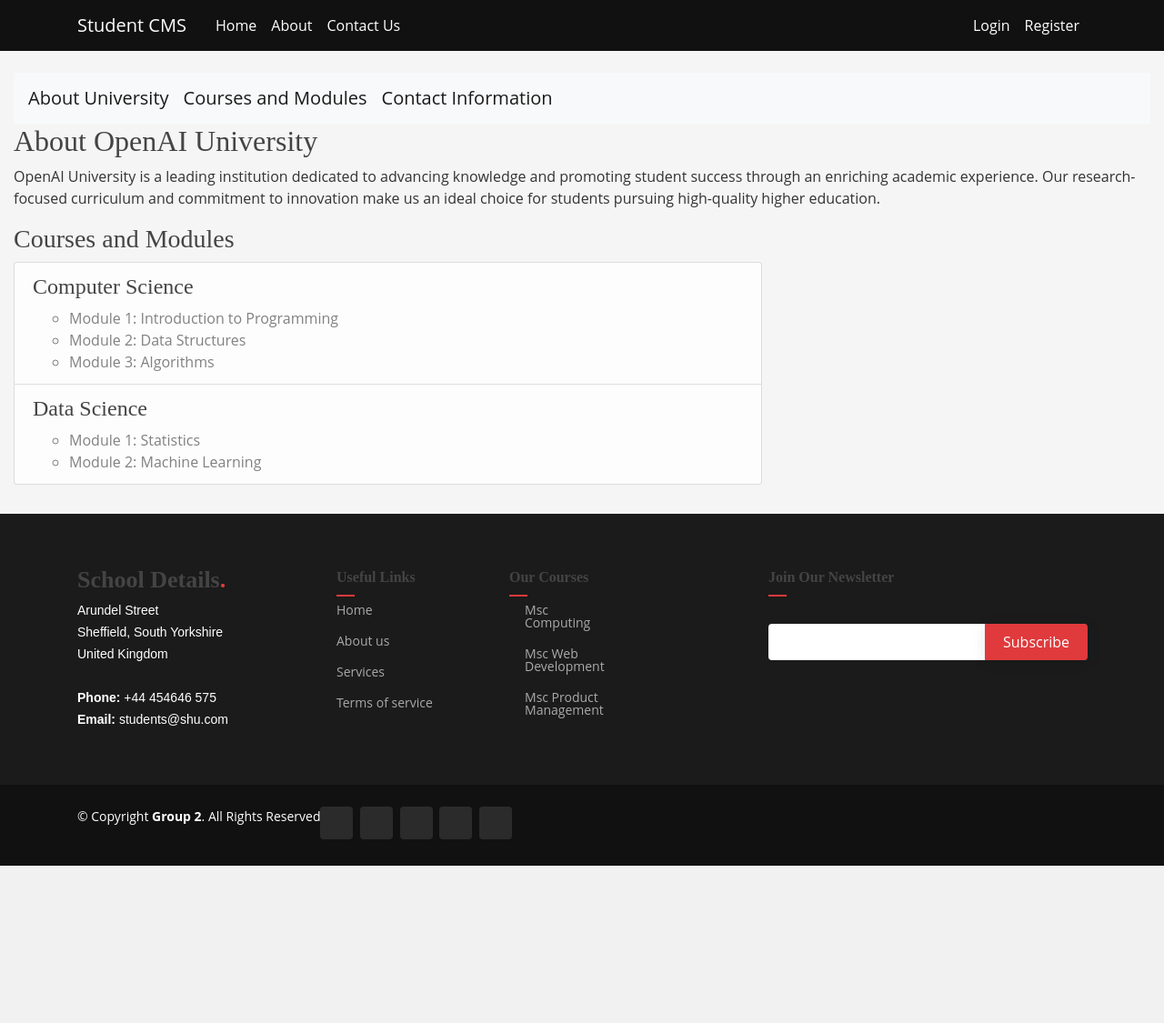
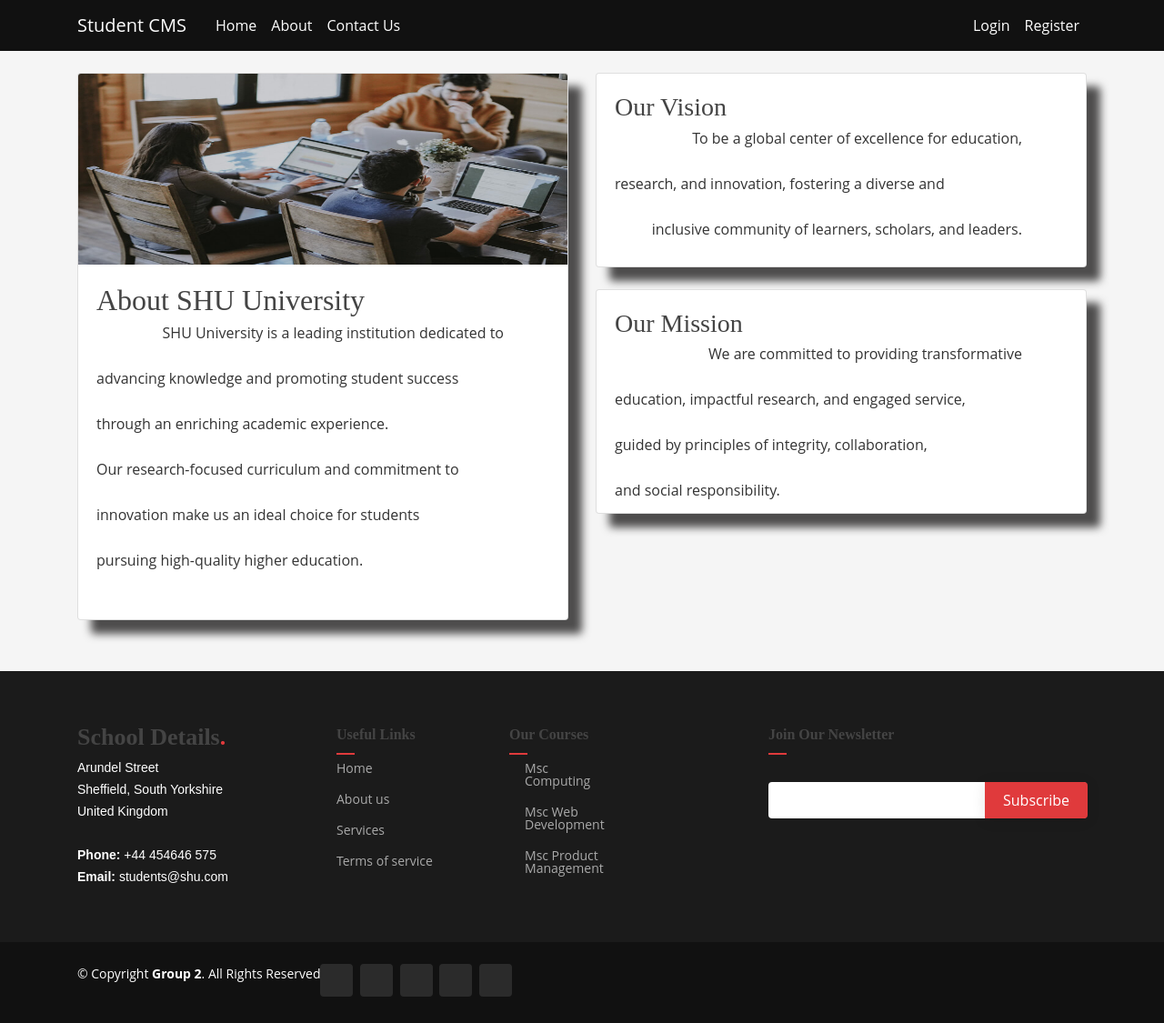
Before and after one commit to Abdullah-Alholiel/CMSWebApp, a Django app: page /about/ in a window 1280 px wide. Shown: the whole page at 91% size. Before the commit the page ends 952 px from the top, so only its background shows below. Run offline with Django 4.2, Linux system fonts and the light colour scheme; data that the repository does not hold is empty; parts of the project's set-up code (start-up, migrations or seed data) failed here and were passed over; some libraries are stand-ins or nearby versions; some web fonts are replaced.

Commit message:
created about us

```diff
--- a/templates/about.html
+++ b/templates/about.html
@@ -1,42 +1,63 @@
 {% extends "base.html" %}
 
 {% block content %}
-  <!-- Internal Navigation Section -->
-  <div class="col-md-12">
-    <nav class="navbar navbar-expand-lg navbar-light bg-light">
-      <a class="navbar-brand" href="#about">About University</a>
-      <a class="navbar-brand" href="#courses">Courses and Modules</a>
-      <a class="navbar-brand" href="#contact">Contact Information</a>
-    </nav>
+<div class="container mt-5">
+  <div class="row">
+    <div class="col-lg-6">
+      <div class="card mb-4">
+        <img src="https://cmswebapp2091021.blob.core.windows.net/media/student_photos/tabs-4.jpg" class="card-img-top" alt="About Us Image">
+        <div class="card-body">
+          <h2 class="card-title">About SHU University</h2>
+          <p class="card-text">SHU University is a leading institution dedicated to </p>
+
+            <br>
+            <p class="card-text text-left">advancing knowledge and promoting student success </p>
+
+            <br>
+            <p class="card-text text-left">through an enriching academic experience. </p>
+
+            <br>
+            <p class="card-text text-left">Our research-focused curriculum and commitment to </p>
+
+            <br>
+            <p class="card-text text-left"> innovation make us an ideal choice for students  </p>
+
+            <br>
+            <p class="card-text text-left"> pursuing high-quality higher education. </p>
+
+            <br>
+
+        </div>
+      </div>
+    </div>
+    <div class="col-lg-6">
+      <div class="card">
+        <div class="card-body">
+          <h3 class="card-title">Our Vision</h3>
+
+          <p class="card-text">To be a global center of excellence for education, </p>
+          <br>
+          <p class="card-text text-left"> research, and innovation, fostering a diverse and </p>
+          <br>
+          <p class="card-tex text-leftt">  inclusive community of learners, scholars, and leaders. </p>
+        </div>
+      </div>
+      <div class="card mt-4">
+        <div class="card-body">
+          <h3 class="card-title">Our Mission</h3>
+          <p class="card-text">We are committed to providing transformative  </p>
+          <br>
+          <p class="card-text text-left">  education, impactful research, and engaged service, </p>
+          <br>
+          <p class="card-text text-left">  guided by principles of integrity, collaboration,  </p>
+          <br>
+          <p class="card-text text-left">  and social responsibility. </p>
+        </div>
+      </div>
+    </div>
   </div>
+</div>
 
-  <!-- About University Section -->
-  <div id="about" class="col-md-12">
-    <h2>About OpenAI University</h2>
-    <p>OpenAI University is a leading institution dedicated to advancing knowledge and promoting student success through an enriching academic experience. Our research-focused curriculum and commitment to innovation make us an ideal choice for students pursuing high-quality higher education.</p>
-  </div>
-
-  <!-- Courses and Modules Section -->
-  <div id="courses" class="col-md-8">
-    <h3>Courses and Modules</h3>
-    <ul class="list-group">
-      <li class="list-group-item list-group-item-light">
-        <h4>Computer Science</h4>
-        <ul>
-          <li>Module 1: Introduction to Programming</li>
-          <li>Module 2: Data Structures</li>
-          <li>Module 3: Algorithms</li>
-        </ul>
-      </li>
-      <li class="list-group-item list-group-item-light">
-        <h4>Data Science</h4>
-        <ul>
-          <li>Module 1: Statistics</li>
-          <li>Module 2: Machine Learning</li>
-        </ul>
-      </li>
-    </ul>
-  </div>
 {% endblock %}
 
 {% block sidebar %}
```
